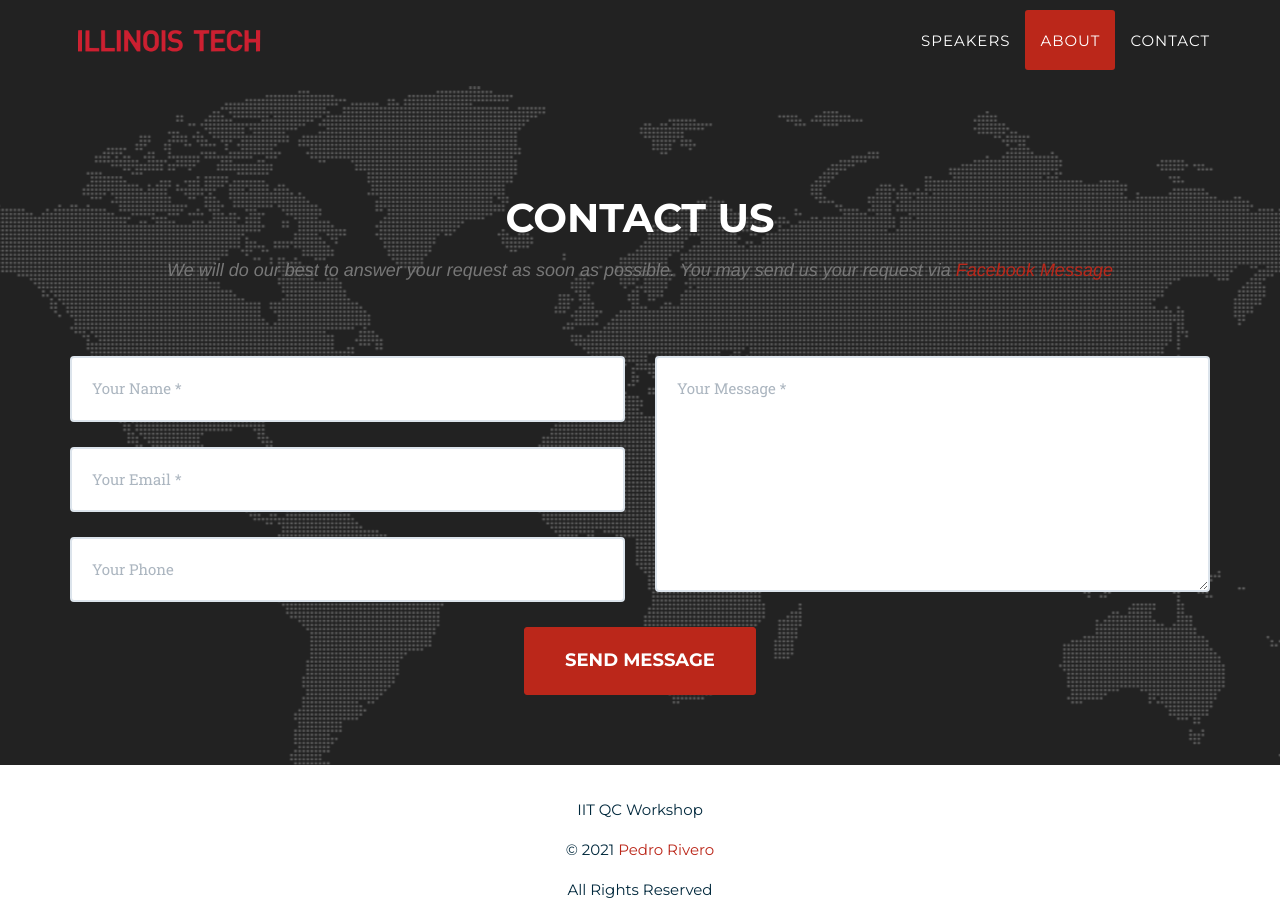
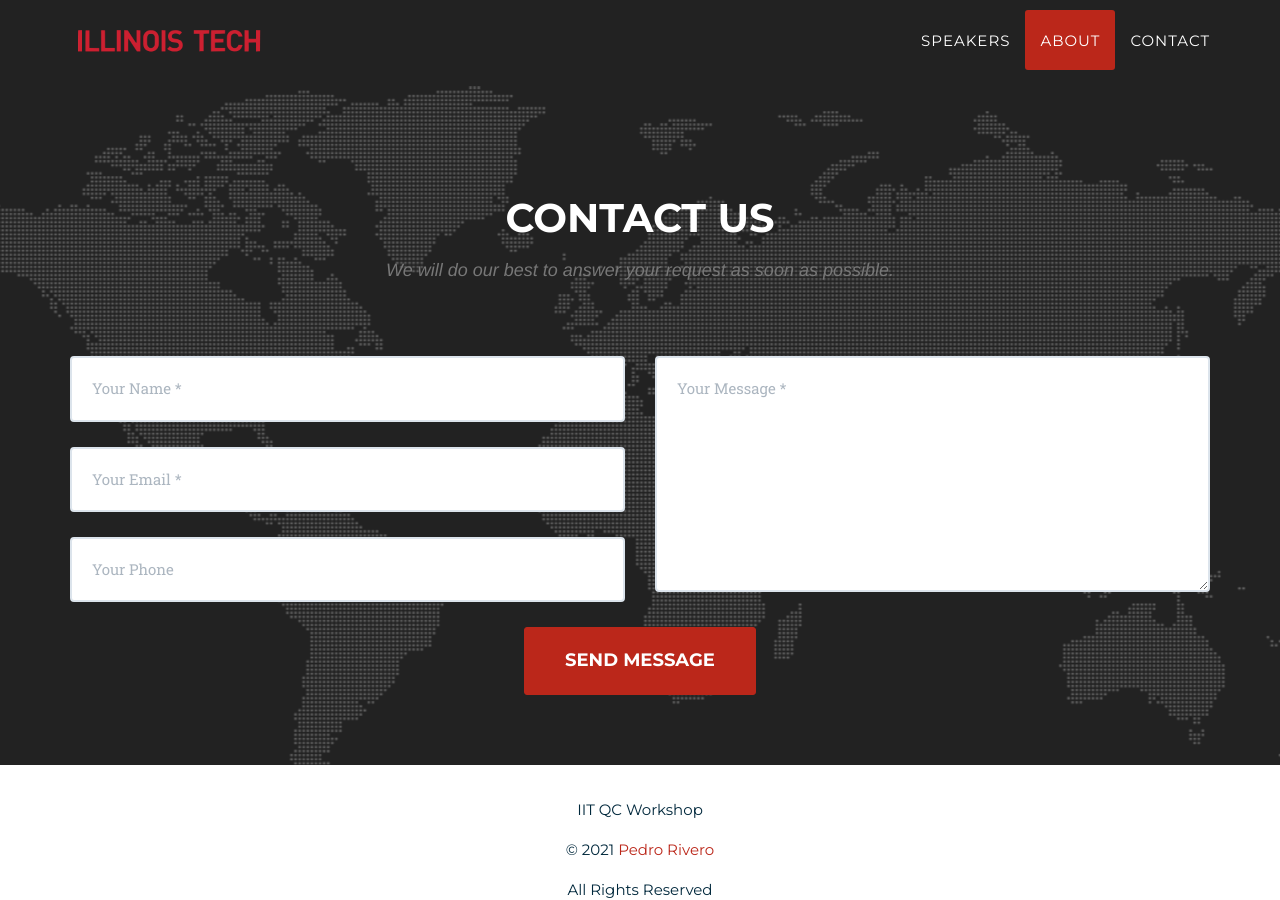
Before and after one commit to pedrorrivero/iit-qc-workshop, a Jekyll site: the page built from _pages/index.html, in a window 1280 px wide and 900 px high, scrolled down 5477 px. Built offline with Jekyll 4.4.1, drawn with Linux system fonts in a browser that asks for light colours; some web fonts are replaced.

Commit message:
Updated contact form

```diff
--- a/_includes/css/agency.css
+++ b/_includes/css/agency.css
@@ -49,7 +49,7 @@
 }
 
 p {
-    line-height: 1.75;
+  line-height: 1.75;
 	font-size: 110%;
 }
 
--- a/_includes/html/contact.html
+++ b/_includes/html/contact.html
@@ -3,12 +3,12 @@
     <div class="row">
       <div class="col-lg-12 text-center">
         <h2 class="section-heading">Contact Us</h2>
-                    <h3 class="section-subheading text-muted">We will do our best to answer your request as soon as possible. You may send us your request via <a href="https://www.facebook.com/malaysianstudentstechnologyconference">Facebook Message</a></h3>
+        <h3 class="section-subheading text-muted">We will do our best to answer your request as soon as possible.</h3>
       </div>
     </div>
     <div class="row">
       <div class="col-lg-12">
-                    <form name="sentMessage" id="contactForm" action="https://formspree.io/hello.world@gmail.com" method="POST" novalidate>
+        <form name="sentMessage" id="contactForm" action="https://formspree.io/f/mrgodpaa" method="POST" novalidate>
           <div class="row">
             <div class="col-md-6">
               <div class="control-group form-group">
```
Lines whose indentation alone changed are shown as unchanged.
